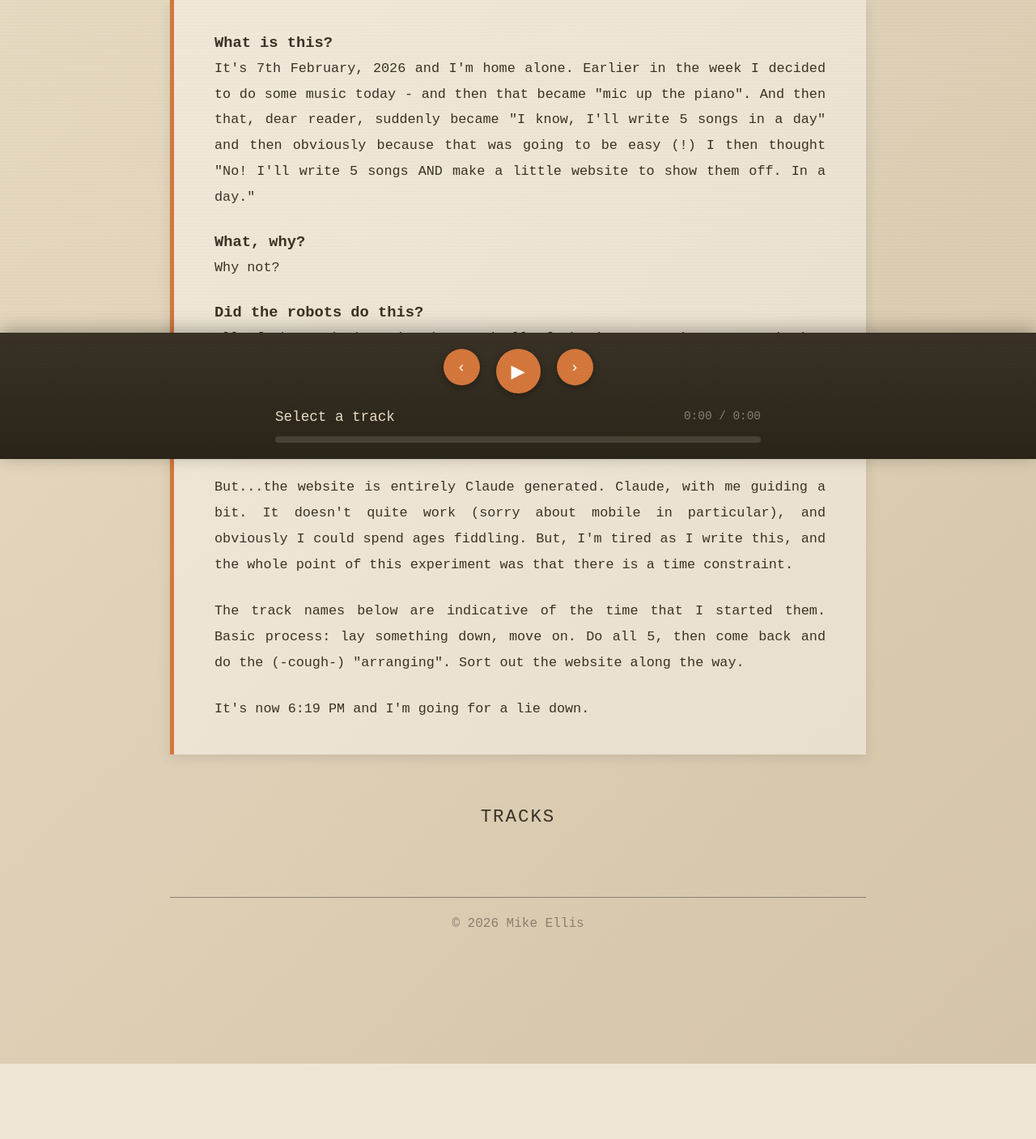
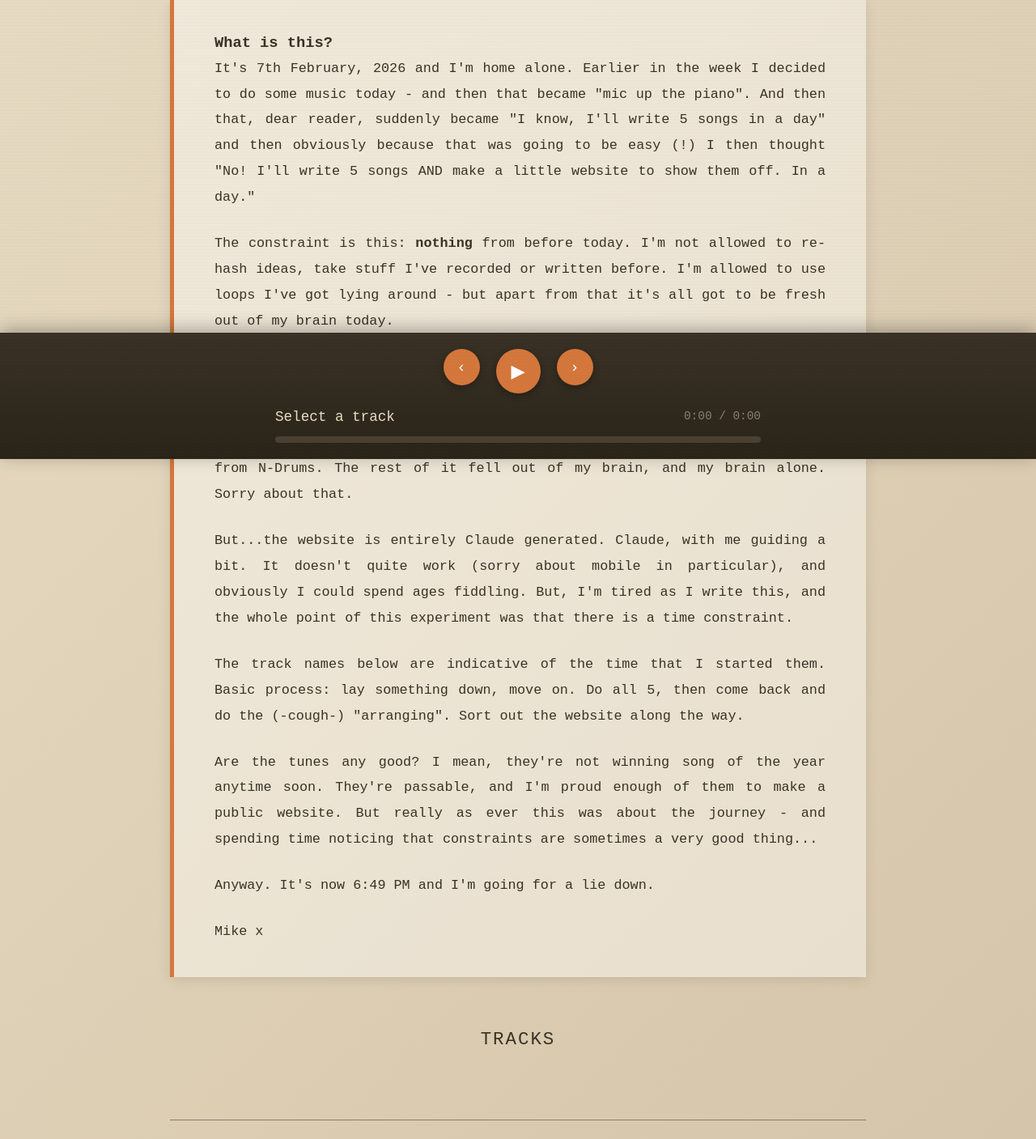
Before and after one commit to dmje/saturday, a PHP site: page / in a window 1280 px wide. Shown: the part 233-1640 px from the top of the page at 81% size. Before the commit the page ends 1547 px from the top, so only its background shows below. Run offline with PHP 8.4, Linux system fonts and the light colour scheme.

Commit message:
Update index.php

```diff
--- a/index.php
+++ b/index.php
@@ -38,9 +38,7 @@ foreach ($songs as $song) {
                     And then that, dear reader, suddenly became "I know, I'll write 5 songs in a day" and then obviously because that was going to be easy (!) I then thought
                     "No! I'll write 5 songs AND make a little website to show them off. In a day."</p>
 
-                    <h3>What, why?</h3>
-
-                    <p>Why not?</p>
+                    <p>The constraint is this: <strong>nothing</strong> from before today. I'm not allowed to re-hash ideas, take stuff I've recorded or written before. I'm allowed to use loops I've got lying around - but apart from that it's all got to be fresh out of my brain today.</p>
 
                     <h3>Did the robots do this?</h3>
 
@@ -50,7 +48,11 @@ foreach ($songs as $song) {
 
                     <p>The track names below are indicative of the time that I started them. Basic process: lay something down, move on. Do all 5, then come back and do the (-cough-) "arranging". Sort out the website along the way.</p>
 
-                    <p>It's now 6:19 PM and I'm going for a lie down.</p>
+                    <p>Are the tunes any good? I mean, they're not winning song of the year anytime soon. They're passable, and I'm proud enough of them to make a public website. But really as ever this was about the journey - and spending time noticing that constraints are sometimes a very good thing...</p>
+
+                    <p>Anyway. It's now 6:49 PM and I'm going for a lie down.</p>
+
+                    <p>Mike x</p>
 
                 </div>
             </section>
```
